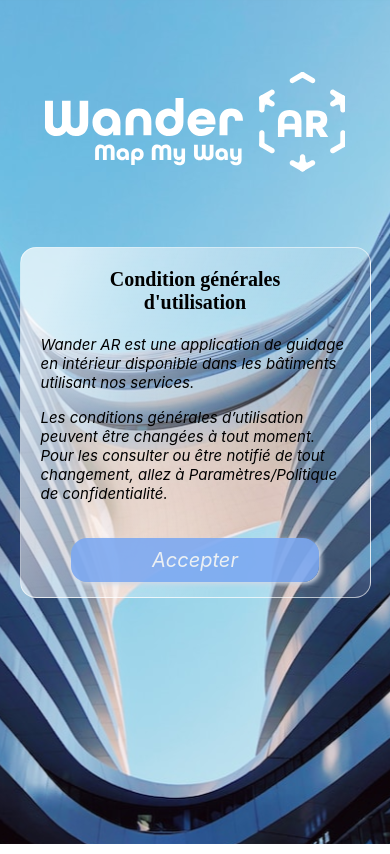
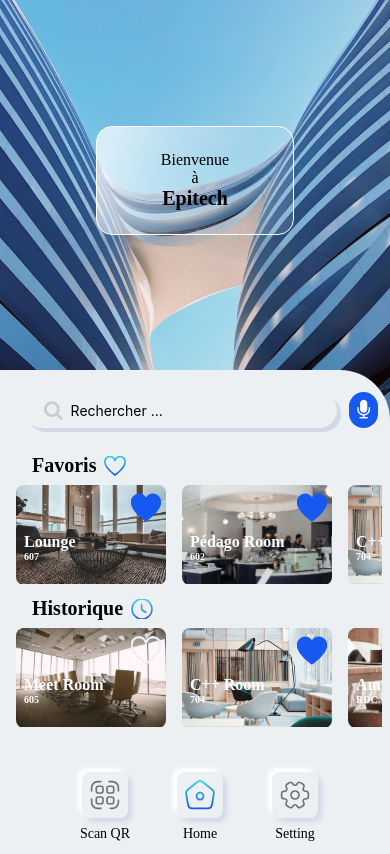
Before and after one commit to WanderAR-app/AppFront, a React Native app: screen /Cgu in a window 390 px wide. Built offline with nearby package versions, Linux system fonts and the light colour scheme.

Commit message:
[UP] style modify

```diff
--- a/App.tsx
+++ b/App.tsx
@@ -11,7 +11,7 @@
   return (
     <NavigationContainer>
       <Stack.Navigator>
-        <Stack.Screen name="Cgu" component={CguPage} options={{ headerShown: false }} />
+        {/* <Stack.Screen name="Cgu" component={CguPage} options={{ headerShown: false }} /> */}
         <Stack.Screen name="Home" component={HomePage} options={{ headerShown: false }} />
       </Stack.Navigator>
     </NavigationContainer>
--- a/src/Components/HelloScare.style.tsx
+++ b/src/Components/HelloSquare.style.tsx
@@ -14,9 +14,9 @@
     paddingVertical: styleReference.Padding24,
     top: '-28%',
     borderRadius: styleReference.BorderRadius16,
-    backgroundImage: 'linear-gradient(112.95deg, rgba(255, 255, 255, 0.7) 10%, rgba(255, 255, 255, 0.1) 70%)',
+    backgroundImage: styleReference.ColorBlueGradient,
     borderWidth: 1,
-    borderColor: 'rgba(255, 255, 255, 0.6)',
+    borderColor: styleReference.ColorWhite,
     justifyContent: 'center',
   },
   text: {
--- a/src/Components/HelloScare.tsx
+++ b/src/Components/HelloSquare.tsx
@@ -1,7 +1,7 @@
 import React from 'react';
 import { Text, View } from 'react-native';
 
-import styles from './HelloScare.style';
+import styles from './HelloSquare.style';
 
 const HelloScare = () => {
   return (
--- a/src/Components/NavigationBar.style.tsx
+++ b/src/Components/NavigationBar.style.tsx
@@ -1,24 +1,20 @@
 import { StyleSheet } from 'react-native';
+
+import styleReference from './Style';
 
 const styles = StyleSheet.create({
   buttonContainer: {
     alignItems: 'center',
     justifyContent: 'space-between',
-    backgroundColor: '#ECF0F3',
-    borderRadius: 10,
-    paddingVertical: 10,
-    paddingHorizontal: 64,
+    backgroundColor: styleReference.ColorBackground,
+    borderRadius: styleReference.BorderRadius8,
+    paddingVertical: styleReference.Padding12,
+    paddingHorizontal: styleReference.Padding64,
     width: '100%',
     flexDirection: 'row',
     marginTop: -10,
   },
-  scan: {
-    marginLeft: 10,
-  },
-  home: {
-    marginLeft: 10,
-  },
-  setting: {
+  spaceButton: {
     marginLeft: 10,
   }
 });
--- a/src/Components/NavigationBar.tsx
+++ b/src/Components/NavigationBar.tsx
@@ -7,13 +7,13 @@
 const NavigationBar = ({ navigation }: { navigation: any }) => {
   return (
     <View style={styles.buttonContainer}>
-      <View style={styles.scan}>
+      <View style={styles.spaceButton}>
         <Button icon={require('../../assets/scan.svg')} label="Scan QR" onPress={() => console.log('Scan button')} />
       </View>
-      <View style={styles.home}>
+      <View style={styles.spaceButton}>
         <Button icon={require('../../assets/home.svg')} label="Home" onPress={() => navigation.navigate('Home')} />
       </View>
-      <View style={styles.setting}>
+      <View style={styles.spaceButton}>
         <Button icon={require('../../assets/parametre.svg')} label="Setting" onPress={() => console.log('Setting button')} />
       </View>
     </View>
--- a/src/Components/ScrollBar.style.tsx
+++ b/src/Components/ScrollBar.style.tsx
@@ -26,7 +26,7 @@
   image: {
     width: '100%',
     height: '100%',
-    borderRadius: 8,
+    borderRadius: styleReference.BorderRadius8,
   },
   textContainer: {
     flex: 1,
@@ -36,15 +36,15 @@
   name: {
     fontFamily: 'Century Gothic',
     fontWeight: "700",
-    fontSize: 16,
-    color: '#FFFFFF',
+    fontSize: styleReference.FontSize16,
+    color: styleReference.ColorWhite,
     marginTop: -60,
   },
   description: {
     fontFamily: 'Century Gothic',
     fontWeight: "700",
-    fontSize: 12,
-    color: '#FFFFFF',
+    fontSize: styleReference.FontSize10,
+    color: styleReference.ColorWhite,
     height: 30,
   },
   likeButton: {
--- a/src/Components/SearchBar.style.tsx
+++ b/src/Components/SearchBar.style.tsx
@@ -13,28 +13,28 @@
     flex: 1,
     flexDirection: 'row',
     alignItems: 'center',
-    borderRadius: 30,
-    paddingHorizontal: 10,
-    marginHorizontal: 10,
-    marginVertical: 10,
+    borderRadius: styleReference.BorderRadius32,
+    paddingHorizontal: styleReference.Padding12,
+    marginHorizontal: styleReference.Margin12,
+    marginVertical: styleReference.Margin12,
     borderWidth: 0,
-    shadowColor: '#D1D9E6',
-    shadowOffset: { width: 2, height: 2 },
-    shadowRadius: 5,
+    shadowColor: styleReference.ColorShadow,
+    shadowOffset: styleReference.ShadowDarkOffset,
+    ShadowBlur: styleReference.ShadowBlur,
   },
   zoom: {
-    marginHorizontal: 10,
+    margin: styleReference.Margin8,
   },
   BarHor: {
     flex: 1,
     height: 35,
   },
   buttonMicro: {
-    backgroundColor: '#0066CC',
-    borderRadius: 50,
-    padding: 9,
+    backgroundColor: styleReference.ColorDarkBlue,
+    borderRadius: styleReference.BorderRadius32,
+    padding: styleReference.Padding8,
     fontFamily: styleReference.FontFamily,
-    fontSize: 16,
+    fontSize:  styleReference.FontSize16,
     right: 0
   },
 });
--- a/src/Pages/CguPage.style.tsx
+++ b/src/Pages/CguPage.style.tsx
@@ -22,71 +22,71 @@
     height: 100,
   },
   square: {
-    backgroundImage: 'linear-gradient(112.95deg, rgba(255, 255, 255, 0.7) 10%, rgba(255, 255, 255, 0.1) 70%)',
+    backgroundImage: styleReference.ColorBlueGradient,
     borderWidth: 1,
-    borderColor: 'rgba(255, 255, 255, 0.6)',
+    borderColor: styleReference.ColorWhite,
     width: windowWidth * 0.9,
     aspectRatio: 1,
     justifyContent: 'center',
     alignItems: 'center',
-    borderRadius: 16,
+    borderRadius: styleReference.BorderRadius16,
   },
   scrollViewContent: {
     flexGrow: 1,
     justifyContent: 'center',
     alignItems: 'center',
-    padding: 20,
+    padding: styleReference.Padding24,
   },
   titre: {
-    fontSize: 20,
+    fontSize: styleReference.FontSize20,
     textAlign: 'center',
     fontFamily: styleReference.FontFamily,
     fontWeight: '700',
-    marginBottom: 15,
+    marginBottom: styleReference.Margin16,
   },
   text: {
-    fontSize: 15,
+    fontSize: styleReference.FontSize14,
     fontStyle: 'italic',
     fontWeight: '400',
     marginTop: '2%',
-    marginBottom: 10,
+    marginBottom: styleReference.Margin12,
   },
   buttonsContainer: {
     flexDirection: 'column',
     width: '80%',
     alignSelf: 'center',
-    marginTop: 10,
+    marginTop: styleReference.Margin12,
   },
   acceptButton: {
-    borderRadius: 16,
-    paddingVertical: 10,
+    borderRadius: styleReference.BorderRadius16,
+    paddingVertical: styleReference.Padding12,
     alignItems: 'center',
-    marginVertical: 5,
-    marginTop: 15,
-    backgroundColor: 'rgba(125, 169, 241, 0.9)',
-    shadowColor: '#D1D9E6',
-    shadowOffset: { width: 2, height: 2 },
-    shadowRadius: 5,
+    marginVertical: styleReference.Margin8,
+    marginTop: styleReference.Margin16,
+    backgroundColor: '#7da9f1',
+    shadowColor: styleReference.ColorShadow,
+    shadowOffset: styleReference.ShadowDarkOffset,
+    ShadowBlur: styleReference.ShadowBlur,
   },
   acceptTexte: {
-    color: '#ecf0f3',
-    fontSize: 20,
+    color: styleReference.ColorBackground,
+    fontSize: styleReference.FontSize20,
     fontStyle: 'italic',
   },
   refuseButton: {
-    borderRadius: 16,
-    paddingVertical: 10,
+    borderRadius: styleReference.BorderRadius16,
+    paddingVertical: styleReference.Padding12,
     alignItems: 'center',
-    marginVertical: 5,
-    marginTop: 15,
-    backgroundColor: "#ECF0F3",
-    shadowColor: '#D1D9E6',
-    shadowOffset: { width: 2, height: 2 },
-    shadowRadius: 5,
+    marginVertical: styleReference.Margin8,
+    marginTop: styleReference.Margin12,
+    backgroundColor: styleReference.ColorBackground,
+    shadowColor: styleReference.ColorShadow,
+    shadowOffset: styleReference.ShadowDarkOffset,
+    ShadowBlur: styleReference.ShadowBlur,
   },
   refuseTexte: {
-    color: '#638ef1',
-    fontSize: 20,
+    color: '#7da9f1',
+    fontSize: styleReference.FontSize20,
     fontStyle: 'italic',
   },
 });
--- a/src/Pages/HomePage.style.tsx
+++ b/src/Pages/HomePage.style.tsx
@@ -13,14 +13,14 @@
     flex: 1,
     alignItems: 'center',
     justifyContent: 'center',
-    paddingBottom: 20,
+    paddingBottom: styleReference.Padding24,
   },
   square: {
     position: 'absolute',
     bottom: -10,
     left: 0,
     right: 0,
-    backgroundColor: '#ECF0F3',
+    backgroundColor: styleReference.ColorBackground,
     borderTopRightRadius: 50,
     overflow: 'hidden',
   },
@@ -28,31 +28,33 @@
     flexDirection: 'row',
     alignItems: 'center',
     justifyContent: 'center',
-    paddingHorizontal: 10,
+    paddingHorizontal: styleReference.Padding12,
     top: 10,
   },
   scrollContainer: {
     flexDirection: 'column',
-    marginHorizontal: 5,
-    marginVertical: 2,
+    marginHorizontal: styleReference.Margin8,
+    marginVertical: styleReference.Margin8,
   },
   scroll: {
     height: 165,
-    marginTop: 10,
+    marginTop: styleReference.Margin8,
   },
   titleContainer: {
     flexDirection: 'row',
     alignItems: 'center',
-    paddingHorizontal: 20,
-    marginVertical: 10,
+    paddingHorizontal: styleReference.Padding24,
+    marginVertical: styleReference.Margin8,
   },
   titre: {
-    fontSize: 18,
+    fontSize: styleReference.FontSize20,
     fontWeight: 'bold',
     fontFamily: styleReference.FontFamily,
   },
   icon: {
-    marginLeft: 5,
+    marginLeft: styleReference.Margin8,
+    width: 22,
+    height: 20,
   },
 });
 
--- a/src/Pages/HomePage.tsx
+++ b/src/Pages/HomePage.tsx
@@ -5,7 +5,7 @@
 import styles from './HomePage.style'
 import SearchBar from '../Components/SearchBar';
 import ScrollBar from '../Components/ScrollBar';
-import HelloScare from '../Components/HelloScare';
+import HelloScare from '../Components/HelloSquare';
 import NavigationBar from '../Components/NavigationBar';
 
 const backgroundImage = require('../../assets/back.svg');
```
Also changed, not shown: 1 other file (tests, documents, lock files or other folders).
